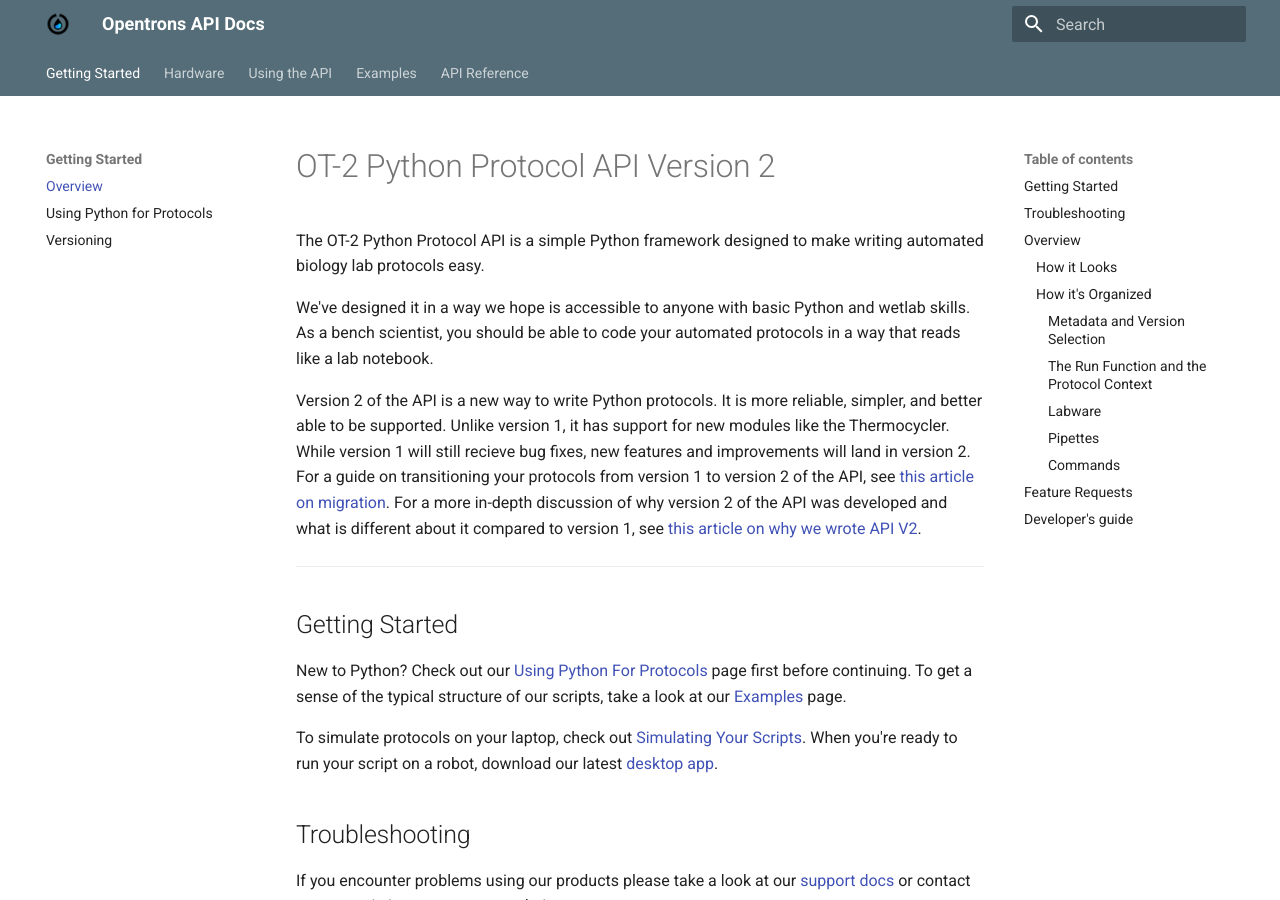
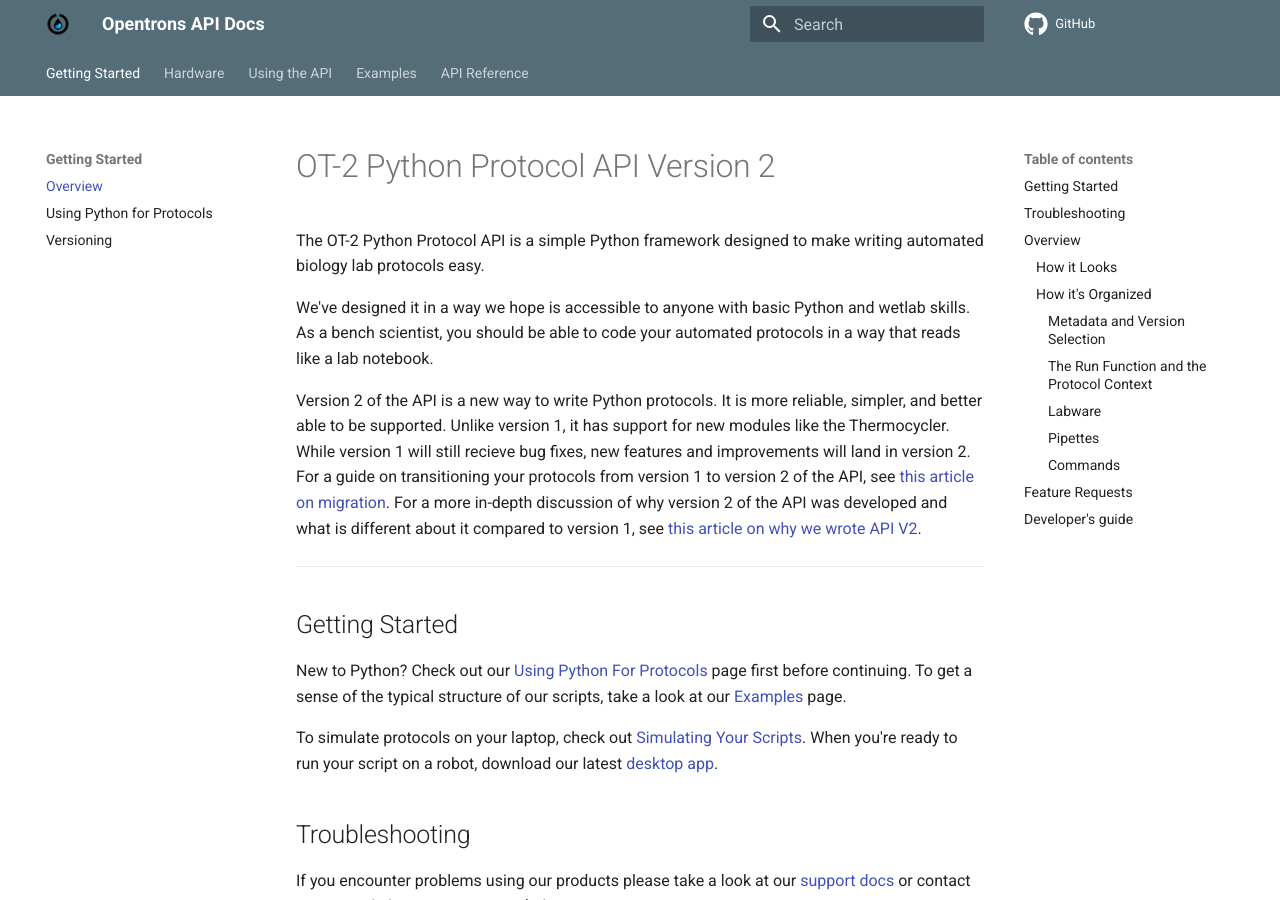
Before and after one commit to nickcrider/ot-docs, an MkDocs documentation site: the page built from docs/index.md, in a window 1280 px wide and 900 px high. Built offline with MkDocs 1.6.1 and Material for MkDocs 9.7.7, drawn with Linux system fonts in a browser that asks for light colours; comment, search, counter and statistics services are not loaded.

```diff
--- a/mkdocs.yml
+++ b/mkdocs.yml
@@ -9,6 +9,8 @@
     accent: indigo
   features:
     - tabs
+  icon:
+    repo: fontawesome/brands/github
 
 markdown_extensions:
 - pymdownx.tabbed
@@ -43,3 +45,5 @@
     - Advanced Control : new_advanced_running.md
   - API Reference :
     - API Version 2 Reference: new_protocol_api.md
+
+repo_url: https://github.com/nickcrider/ot-docs
```
